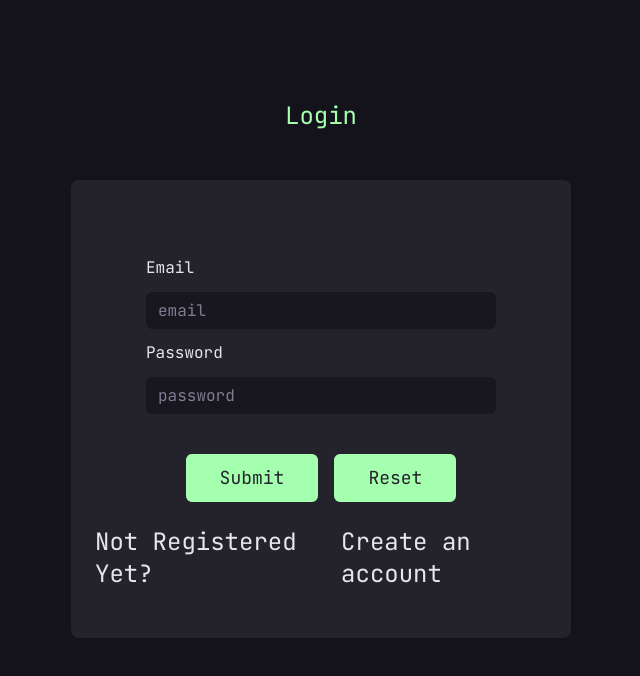
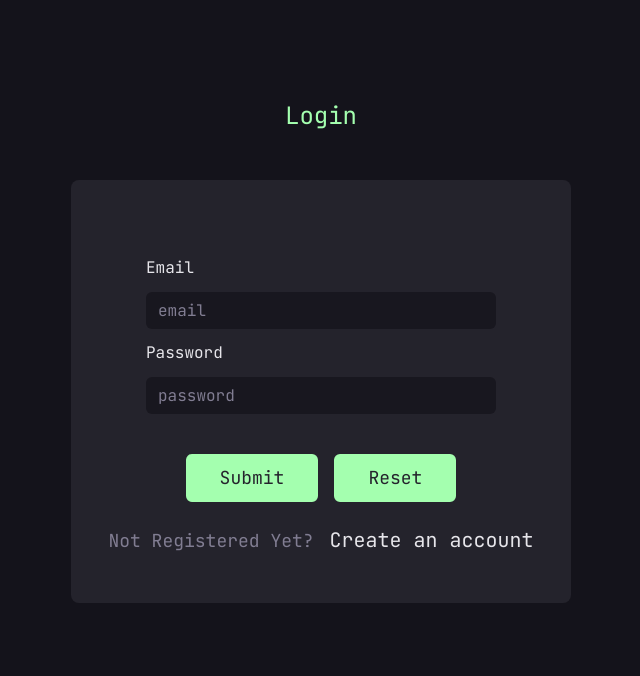
Before and after one commit to RalfiSlask/Document-Managment-API, a React (Vite) app in the folder frontend/: page /#/ in a window 1280 px wide. Shown: the top 676 px of the page, without its empty margins (319-959 px from the left). Built offline with nearby package versions, Linux system fonts and the light colour scheme.

Commit message:
feat: add styling

```diff
--- a/frontend/src/components/pages/login/LoginNotRegistered.tsx
+++ b/frontend/src/components/pages/login/LoginNotRegistered.tsx
@@ -11,13 +11,13 @@ const LoginNotRegistered = () => {
   const { setCreateAccountFormStateOnClick } = loginContext;
 
   return (
-    <div className="flex items-center gap-4">
-      <p className="text-2xl text-grayText">Not Registered Yet?</p>
+    <div className="flex items-baseline gap-4">
+      <p className="text-lg text-placeholder">Not Registered Yet?</p>
       <p
         onClick={() => {
           setCreateAccountFormStateOnClick(true);
         }}
-        className="text-2xl cursor-pointer"
+        className="text-xl cursor-pointer hover:text-buttonBG"
       >
         Create an account
       </p>
```
